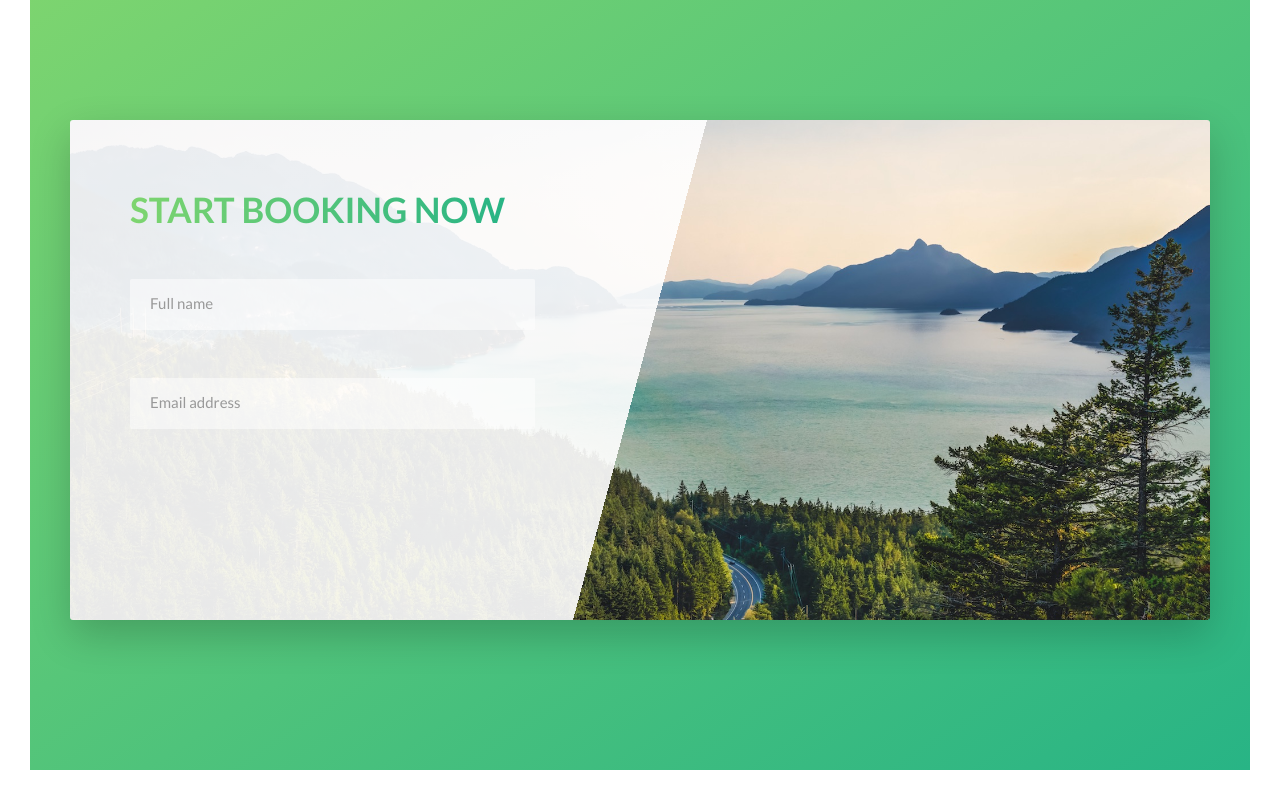
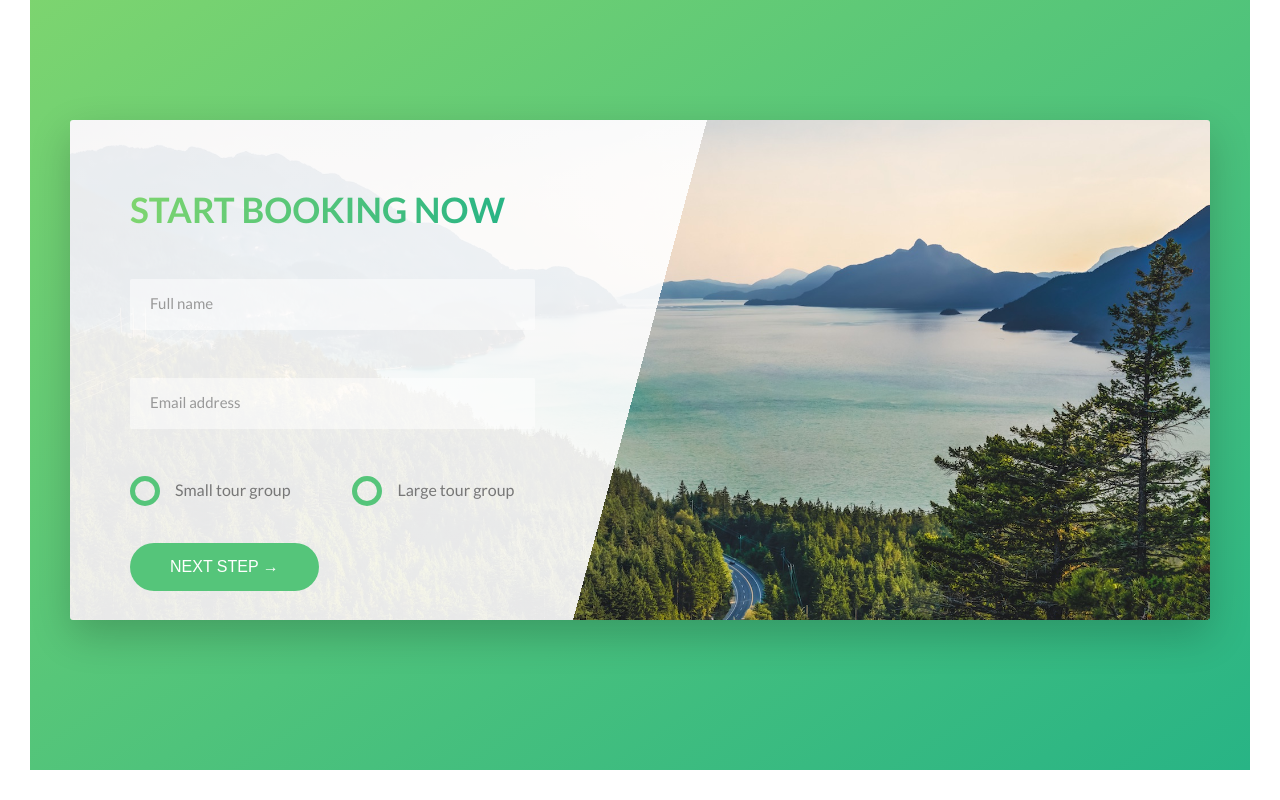
Before and after one commit to Ali-Tadayoni/Natours, a website: page index.html in a window 1280 px wide. Shown: the part 4550-5350 px from the top of the page. Drawn offline with Linux system fonts and the light colour scheme.

Commit message:
complete the form of book section

```diff
--- a/index.html
+++ b/index.html
@@ -247,6 +247,25 @@
                   <input type="email" class="form__input" placeholder="Email address" id="email" required />
                   <label for="email" class="form__label">Email address</label>
                 </div>
+                <div class="form__group u-margin-bottom-medium">
+                  <div class="form__radio-group">
+                    <input type="radio" class="form__radio-input" id="small" name="size" />
+                    <label for="small" class="form__radio-label">
+                      <span class="form__radio-button"></span>
+                      Small tour group</label
+                    >
+                  </div>
+                  <div class="form__radio-group">
+                    <input type="radio" class="form__radio-input" id="large" name="size" />
+                    <label for="large" class="form__radio-label">
+                      <span class="form__radio-button"></span>
+                      Large tour group</label
+                    >
+                  </div>
+                </div>
+                <div class="form__group">
+                  <button class="btn btn--green">Next step &rarr;</button>
+                </div>
               </form>
             </div>
           </div>
--- a/sass/base/_utilities.scss
+++ b/sass/base/_utilities.scss
@@ -1,18 +1,18 @@
 .u-center-text {
-  text-align: center;
+  text-align: center !important;
 }
 .u-margin-bottom-small {
-  margin-bottom: 1.5rem;
+  margin-bottom: 1.5rem !important;
 }
 .u-margin-bottom-medium {
-  margin-bottom: 4rem;
+  margin-bottom: 4rem !important;
 }
 .u-margin-bottom-big {
-  margin-bottom: 8rem;
+  margin-bottom: 8rem !important;
 }
 .u-margin-top-big {
-  margin-top: 8rem;
+  margin-top: 8rem !important;
 }
 .u-margin-top-huge {
-  margin-top: 10rem;
+  margin-top: 10rem !important;
 }
--- a/sass/components/_button.scss
+++ b/sass/components/_button.scss
@@ -1,4 +1,5 @@
 .btn {
+  &,
   &:link,
   &:visited {
     text-decoration: none;
@@ -9,6 +10,10 @@
     transition: all 0.2s;
     position: relative;
     font-size: $default-font-size;
+
+    //Change for the <button> element
+    border: none;
+    cursor: pointer;
   }
 
   &:hover {
@@ -19,9 +24,11 @@
       opacity: 0;
     }
   }
-  &:active {
+  &:active,
+  &:focus {
+    outline: none;
     transform: translateY(-1px);
-    box-shadow: 0 5px 10px rgba($color-black, 0.2);
+    box-shadow: 0 0.5rem 1rem rgba($color-black, 0.2);
   }
 
   &--white {
--- a/sass/components/_form.scss
+++ b/sass/components/_form.scss
@@ -13,6 +13,7 @@
     border-bottom: 3px solid transparent;
     width: 90%;
     display: block;
+    transition: all 0.3s;
 
     &:focus {
       outline: none;
@@ -41,4 +42,49 @@
     visibility: hidden;
     transform: translateY(-4rem);
   }
+
+  // RADIO BUTTONS STYLES
+  &__radio-group {
+    display: inline-block;
+    width: 49%;
+  }
+  &__radio-input {
+    display: none;
+  }
+  &__radio-label {
+    font-size: $default-font-size;
+    cursor: pointer;
+    position: relative;
+    padding-left: 4.5rem;
+  }
+
+  &__radio-button {
+    height: 3rem;
+    width: 3rem;
+    border: 5px solid $color-primary;
+    border-radius: 50%;
+    display: inline-block;
+    position: absolute;
+    left: 0;
+    top: -0.4;
+
+    &::after {
+      content: "";
+      width: 1.3rem;
+      height: 1.3rem;
+      border-radius: 50%;
+      display: block;
+      background-color: $color-primary;
+      position: absolute;
+      top: 50%;
+      left: 50%;
+      transform: translate(-50%, -50%);
+      opacity: 0;
+      transition: opacity 0.2s;
+    }
+  }
+
+  &__radio-input:checked + &__radio-label &__radio-button::after {
+    opacity: 1;
+  }
 }
```
Also changed, not shown: css/style.css.
